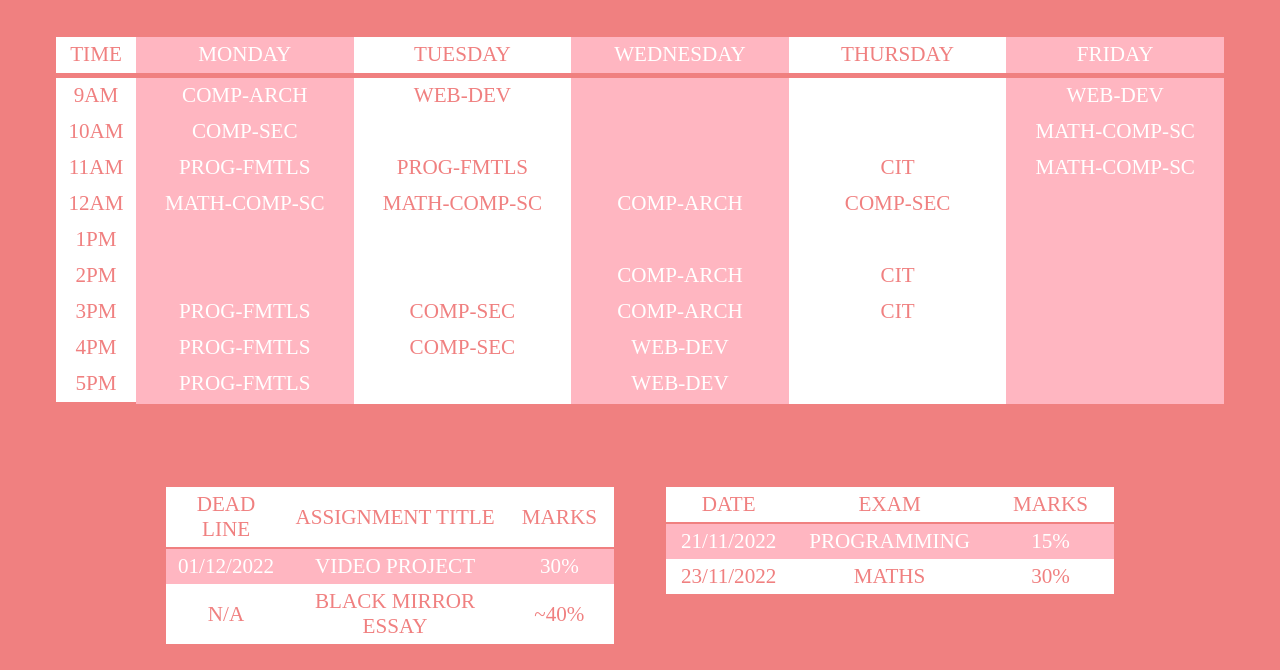
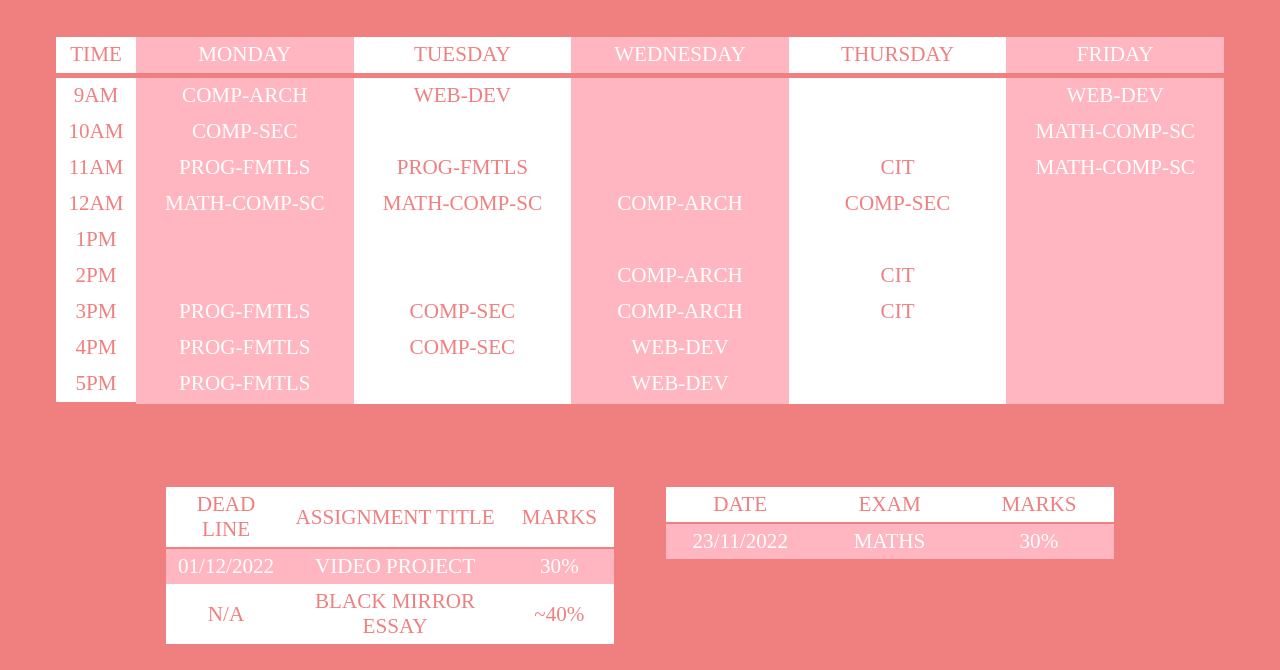
Before and after one commit to Barnabas35/COMP1A, a plain HTML site: page website/sub-pages/comp1ax.html in a window 1280 px wide. Shown: the part 269-939 px from the top of the page. Drawn offline with Linux system fonts and the light colour scheme.

Commit message:
Content Update
The website is not dynamic yet so content has to be manually updated.

```diff
--- a/website/sub-pages/comp1ax.html
+++ b/website/sub-pages/comp1ax.html
@@ -154,17 +154,6 @@
             </tr>
             <tr>
                 <td>
-                    21/11/2022
-                </td>
-                <td>
-                    PROGRAMMING
-                </td>
-                <td>
-                    15%
-                </td>
-            </tr>
-            <tr>
-                <td>
                     23/11/2022
                 </td>
                 <td>
```
